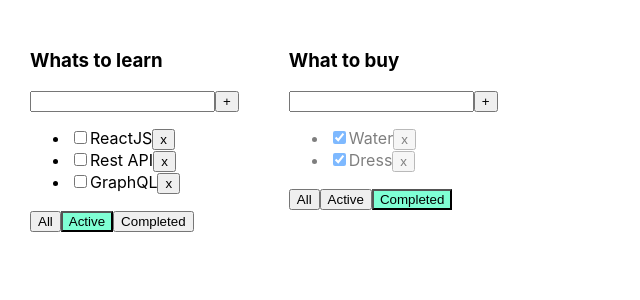
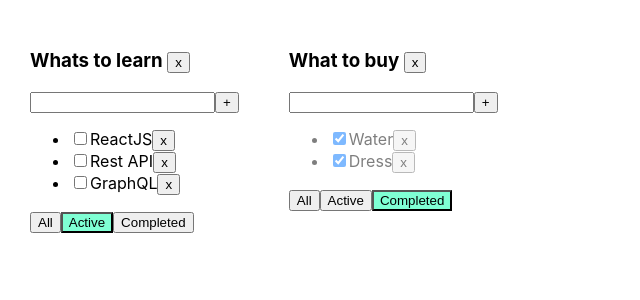
Before and after one commit to irina-lat/my-app-todolist, a React (Create React App) app: page / in a window 1280 px wide. Shown: the top 300 px of the page, without its empty margins (0-640 px from the left). Built offline with nearby package versions, Linux system fonts and the light colour scheme.

Commit message:
new comment

```diff
--- a/src/App.tsx
+++ b/src/App.tsx
@@ -1,10 +1,14 @@
 import React, {useState} from 'react';
 import './App.css';
-import {Todolist} from './Todolist';
+import {TaskType, Todolist} from './Todolist';
 import {v1} from "uuid";
 
 
 export type FilterValuesType = "all" | "active" | "completed";
+
+type TasksStateType = {
+    [key: string]: Array<TaskType>
+}
 
 type TodolistType = {
     id: string
@@ -21,7 +25,7 @@ function App() {
         {id: todolistId2, title: "What to buy", filter: "completed"}
     ])
 
-    let [taskObj, setTask] = useState({
+    let [taskObj, setTask] = useState<TasksStateType>({
         [todolistId1]: [
             {id: v1(), title: "HTML&CSS", isDone: true},
             {id: v1(), title: "JS", isDone: true},
@@ -34,6 +38,13 @@ function App() {
             {id: v1(), title: "Dress", isDone: true}
         ]
     })
+
+    const removeTodolist = (todolistId: string)=> {
+        const filteredTodolist = todolists.filter(tl => tl.id !== todolistId)
+        setTodolists(filteredTodolist)
+        delete taskObj[todolistId]
+        setTask({...taskObj})
+    }
 
 
     function removeTask(id: string, todolistId: string) {
@@ -51,6 +62,7 @@ function App() {
         taskObj[todolistId] = newTask
         setTask({...taskObj})
     }
+
 
     function changeFilter(value: FilterValuesType, todolistId: string) {
         let todolist = todolists.find(tl => tl.id === todolistId)
@@ -79,7 +91,6 @@ function App() {
         <div className="App">
 
             {todolists.map(tl => {
-
                 let tasksForTodolist = taskObj[tl.id];
 
                 if (tl.filter === "active") {
@@ -100,6 +111,7 @@ function App() {
                         removeTask={removeTask}
                         changeFilter={changeFilter}
                         addTask={addTask}
+                        removeTodolist={removeTodolist}
                     />)
             })}
 
--- a/src/Todolist.tsx
+++ b/src/Todolist.tsx
@@ -2,7 +2,7 @@ import React, {ChangeEvent, useState, KeyboardEvent} from 'react';
 import {FilterValuesType} from './App';
 import cl from "./Toodolist.module.css"
 
-type TaskType = {
+export type TaskType = {
     id: string
     title: string
     isDone: boolean
@@ -17,6 +17,7 @@ type PropsType = {
     changeFilter: (value: FilterValuesType, todolistId: string) => void
     addTask: (newTitle: string, todolistId: string) => void
     changeStatus: (newId: string, value: boolean, todolistId: string) => void
+    removeTodolist: (todolistID: string)=>void
 }
 
 export function Todolist(props: PropsType) {
@@ -52,9 +53,12 @@ export function Todolist(props: PropsType) {
     const onCompletedClickHandler = ()=> {props.changeFilter("completed", props.id)}
     function onChangeHandlerInput(newId: string, checkboxValue: boolean) {props.changeStatus(newId, checkboxValue,  props.id)}
 
+    const removeTodolist = () => {
+        props.removeTodolist(props.id)
+    }
     return (
         <div>
-            <h3>{props.title}</h3>
+            <h3>{props.title} <button onClick={removeTodolist}>x</button></h3>
             <div>
                 <input className={error ? cl.error : ''}
                        onKeyDown={onKeyDownHandler}
```
